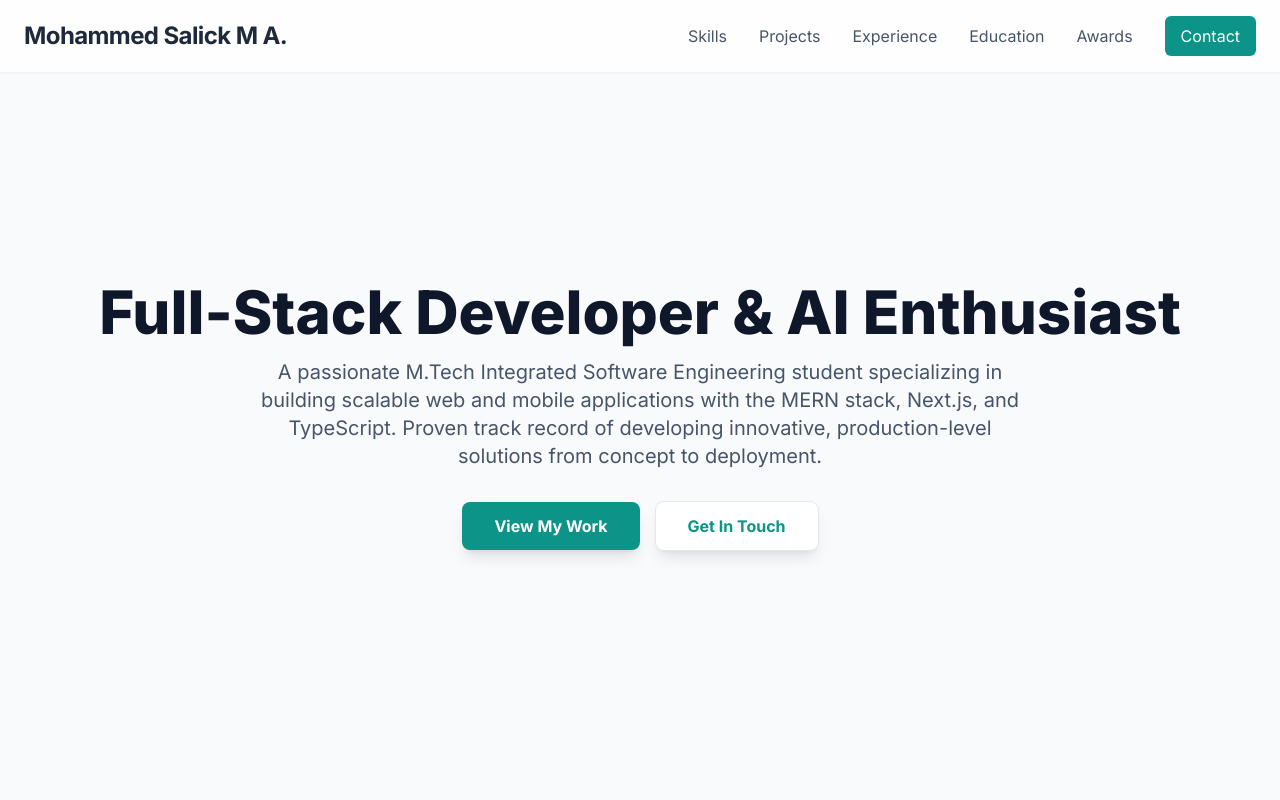
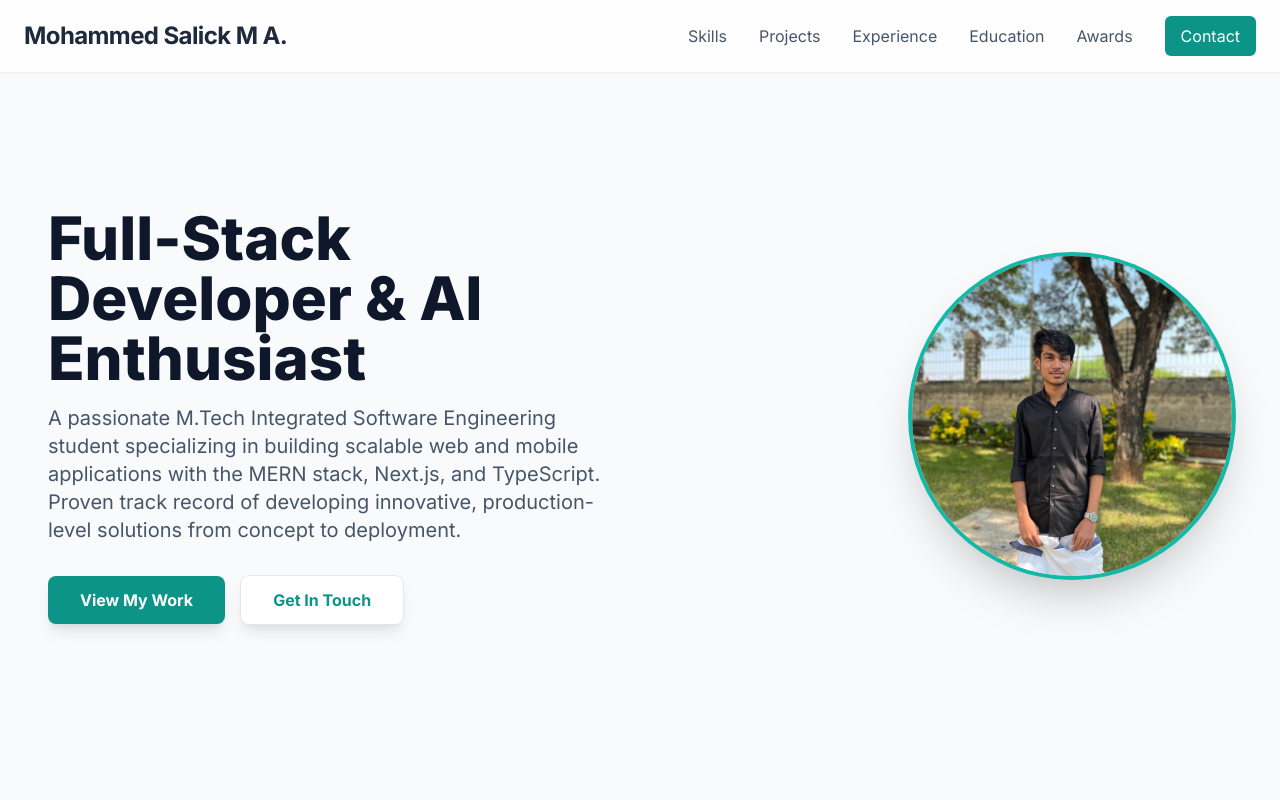
Before and after one commit to mohammedsalick/myself, a plain HTML site: page index.html in a window 1280 px wide. Shown: the top 800 px of the page. Drawn offline with nearby package versions, Linux system fonts and the light colour scheme.

Commit message:
Initial Commit

```diff
--- a/index.html
+++ b/index.html
@@ -70,14 +70,16 @@
 
     <main class="container mx-auto px-6 pt-24">
         <!-- Home/Hero Section -->
-        <section id="home" class="min-h-[80vh] flex flex-col justify-center items-center text-center py-20">
+        <section id="home" class="min-h-[80vh] flex items-center py-20">
+    <div class="container mx-auto px-6 flex flex-col md:flex-row items-center justify-between gap-12">
+        <div class="md:w-1/2 text-center md:text-left">
             <h1 class="text-4xl md:text-6xl font-extrabold text-slate-900 leading-tight mb-4">
                 Full-Stack Developer & AI Enthusiast
             </h1>
             <p class="max-w-3xl text-lg md:text-xl text-slate-600 mb-8">
                 A passionate M.Tech Integrated Software Engineering student specializing in building scalable web and mobile applications with the MERN stack, Next.js, and TypeScript. Proven track record of developing innovative, production-level solutions from concept to deployment.
             </p>
-            <div class="flex flex-wrap justify-center gap-4">
+            <div class="flex flex-wrap justify-center md:justify-start gap-4">
                 <a href="#projects" class="bg-teal-600 text-white font-semibold px-8 py-3 rounded-lg shadow-lg hover:bg-teal-700 transform hover:-translate-y-1 transition-all duration-300">
                     View My Work
                 </a>
@@ -85,7 +87,13 @@
                     Get In Touch
                 </a>
             </div>
-        </section>
+        </div>
+
+        <div class="md:w-1/2 flex justify-center md:justify-end mt-12 md:mt-0">
+            <img src="./Profile.jpg" alt="Mohammed Salick M.A." class="w-64 h-64 md:w-80 md:h-80 rounded-full object-cover shadow-2xl ring-4 ring-teal-500">
+        </div>
+    </div>
+</section>
 
         <!-- Technical Skills Section -->
         <section id="skills" class="py-20">
```
